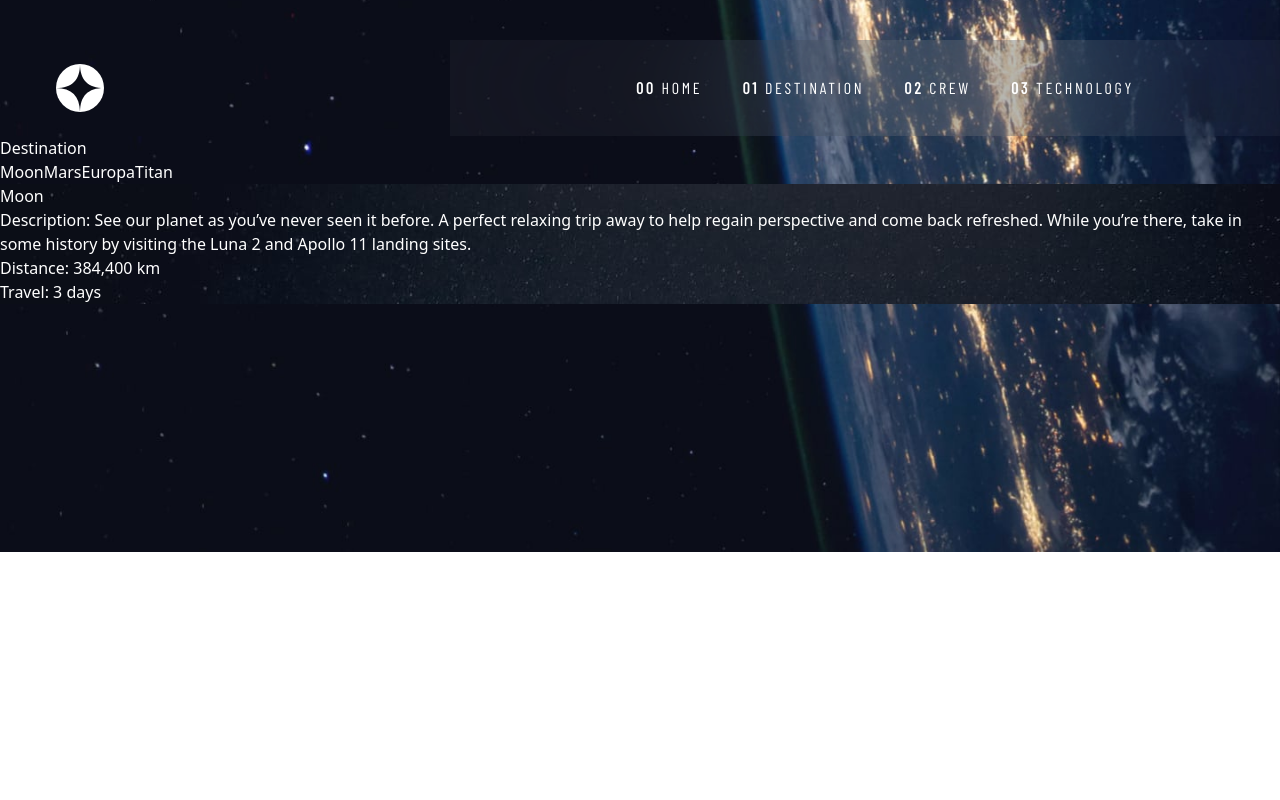
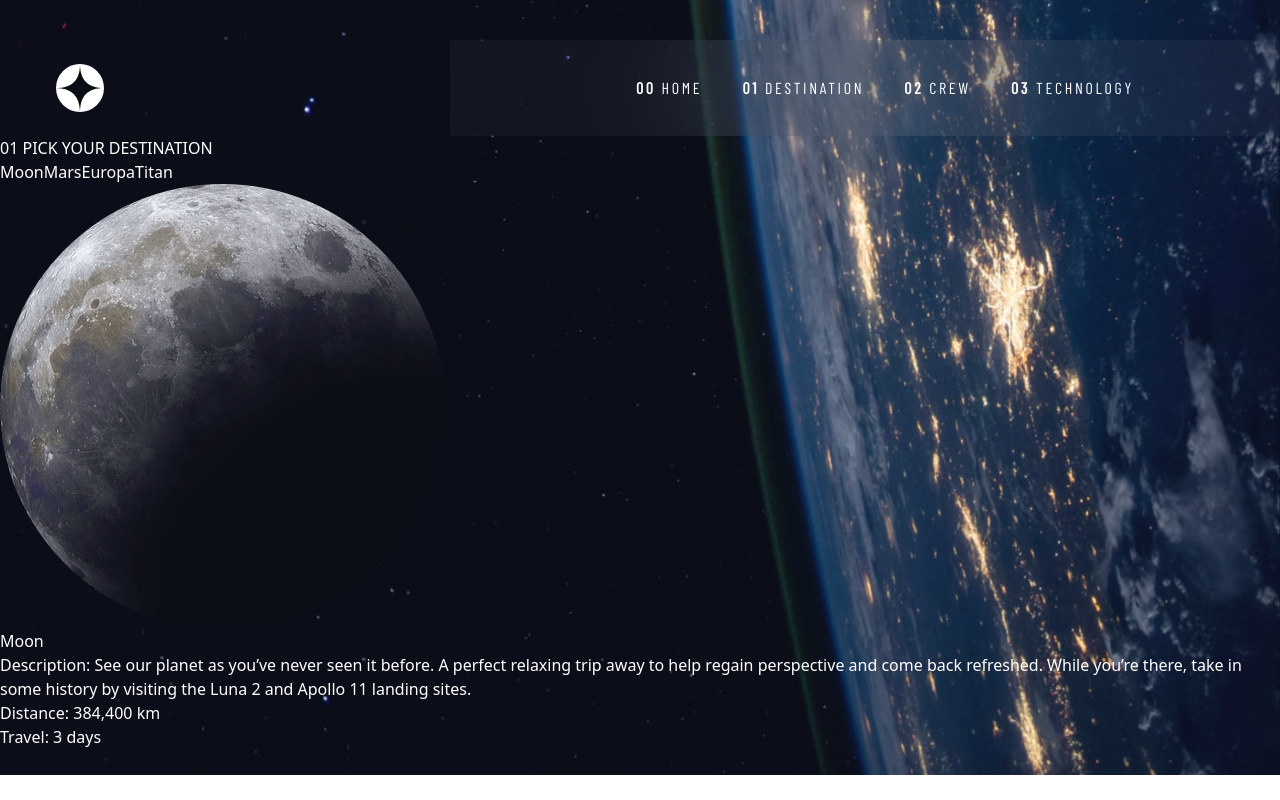
Before and after one commit to juanma-romero/space-tourism, a React (Vite) app: page /destination in a window 1280 px wide. Built offline with nearby package versions, Linux system fonts and the light colour scheme; a web font is replaced by a local one.

Commit message:
image of every planet

```diff
--- a/src/App.css
+++ b/src/App.css
@@ -6,9 +6,9 @@ body {
   background-size: cover;
 }
 
-.homePage {
-  background-image: url('/src/assets/destination/background-destination-desktop.jpg');
-}
+
+ /* background-image: url('/src/assets/destination/background-destination-desktop.jpg');
+*/
 
 h1, .explore {
 
--- a/src/components/Europa.jsx
+++ b/src/components/Europa.jsx
@@ -1,4 +1,5 @@
 import datos from '../data.json'
+import europa from '../assets/destination/image-europa.png'
 
 const Europa = () => {
   //pull data from data.json
@@ -6,7 +7,7 @@ const Europa = () => {
 
   return (
     <>
-
+    <img src={europa} />
     <div>{dataEuropa.name}</div>
 
       <p>Description: {dataEuropa.description} </p>
--- a/src/components/Mars.jsx
+++ b/src/components/Mars.jsx
@@ -1,4 +1,5 @@
 import datos from '../data.json'
+import mars from '../assets/destination/image-mars.png'
 
 const Mars = () => {
   //pull data from data.json
@@ -6,7 +7,7 @@ const Mars = () => {
 
   return (
     <>
-
+    <img src={mars} />
     <div>{dataMars.name}</div>
 
       <p>Description: {dataMars.description} </p>
--- a/src/components/Moon.jsx
+++ b/src/components/Moon.jsx
@@ -1,4 +1,5 @@
 import datos from '../data.json'
+import moon from '../assets/destination/image-moon.png'
 
 
 const Moon = () => {
@@ -6,15 +7,15 @@ const Moon = () => {
   const dataMoon = datos.destinations[0]
 
   return (
-    <div className='homePage'>
-
+    <>
+    <img src={moon} />
     <div>{dataMoon.name}</div>
 
       <p>Description: {dataMoon.description} </p>
       <p>Distance: {dataMoon.distance}</p>
       <p>Travel: {dataMoon.travel}</p>
 
-    </div>
+    </>
   )
 }
 
--- a/src/components/Titan.jsx
+++ b/src/components/Titan.jsx
@@ -1,4 +1,5 @@
 import datos from '../data.json'
+import titan from '../assets/destination/image-titan.png'
 
 const Titan = () => {
   //pull data from data.json
@@ -6,7 +7,7 @@ const Titan = () => {
 
   return (
     <>
-
+    <img src={titan} />
     <div>{dataTitan.name}</div>
 
       <p>Description: {dataTitan.description} </p>
--- a/src/pages/Destination.jsx
+++ b/src/pages/Destination.jsx
@@ -6,7 +6,7 @@ const Destination = () => {
   return (
     <>
       <Navbar />
-      <div>Destination</div>
+      <p>01 PICK YOUR DESTINATION</p>
       <nav>
         <Link to='/destination'>Moon</Link>
         <Link to='mars'>Mars</Link>
```
